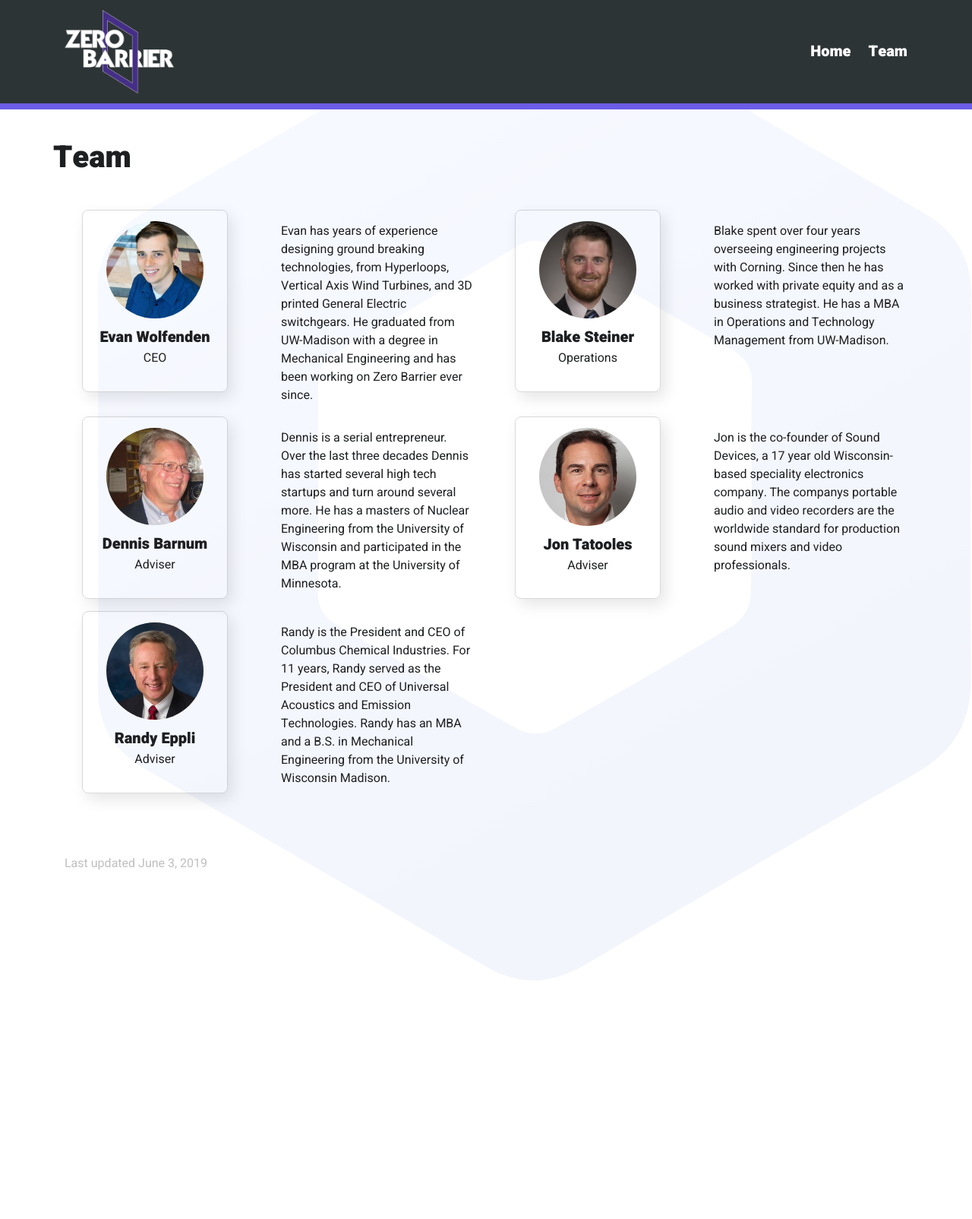
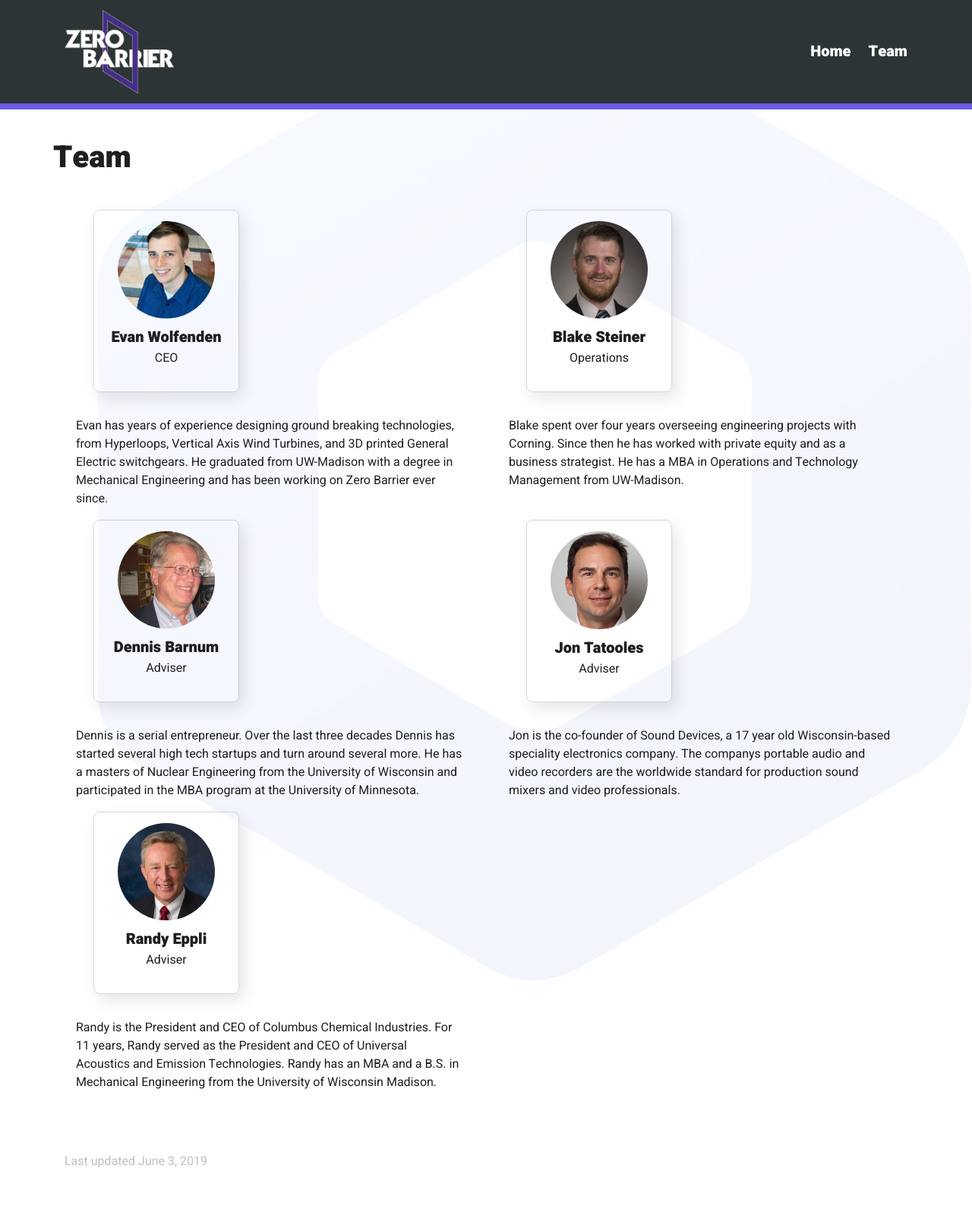
Before and after one commit to georgemblack/mind-to-matter, a Jekyll site: the page built from team.html, in a window 1280 px wide. Shown: the whole page at 76% size. Built offline with Jekyll 4.4.1, drawn with Linux system fonts in a browser that asks for light colours.

Commit message:
Update team.html

```diff
--- a/team.html
+++ b/team.html
@@ -16,14 +16,15 @@ permalink: /team/
 <div class="container">
 <div class="row">
 <div class="col-sm">
+<div class="col-sm">
 {% include Evan.html %}
 </div>
 <div class="col-sm">
     <p>Evan has years of experience designing ground breaking technologies, from Hyperloops, Vertical Axis Wind Turbines, and 3D printed General Electric switchgears. He graduated from UW-Madison with a degree in Mechanical Engineering and has been working on Zero Barrier ever since. </p>
 </div>
+</div>
 
-
-
+<div class="col-sm">
 <div class="col-sm">
 {% include Blake.html %}
 </div>
@@ -31,20 +32,21 @@ permalink: /team/
     <p>Blake spent over four years overseeing engineering projects with Corning. Since then he has worked with private equity and as a business strategist. He has a MBA in Operations and Technology Management from UW-Madison. </p>
 </div>
 </div>
-
+</div>
 
 
 <div class="row">
+<div class="col-sm">
 <div class="col-sm">
 {% include Dennis.html %}
 </div>
 <div class="col-sm">
    <p>Dennis is a serial entrepreneur. Over the last three decades Dennis has started several high tech startups and turn around several more. He has a masters of Nuclear Engineering from the University of Wisconsin and participated in the MBA program at the University of Minnesota. </p>
 </div>
+</div>
 
 
-
-
+<div class="col-sm">
 <div class="col-sm">
 {% include Jon.html %}
 </div>
@@ -52,19 +54,24 @@ permalink: /team/
    <p>Jon is the co-founder of Sound Devices, a 17 year old Wisconsin-based speciality electronics company. The companys portable audio and video recorders are the worldwide standard for production sound mixers and video professionals. </p>
 </div>
 </div>
-
+</div>
 
 
 <div class="row">
+<div class="col-sm">
 <div class="col-sm">
 {% include Randy.html %}
 </div>
 <div class="col-sm">
    <p>Randy is the President and CEO of Columbus Chemical Industries. For 11 years, Randy served as the President and CEO of Universal Acoustics and Emission Technologies. Randy has an MBA and a B.S. in Mechanical Engineering from the University of Wisconsin Madison. </p>
 </div>
+</div>
+
+<div class="col-sm">
 <div class="col-sm">
 </div>
 <div class="col-sm">
 </div>
 </div>
 </div>
+</div>
```
